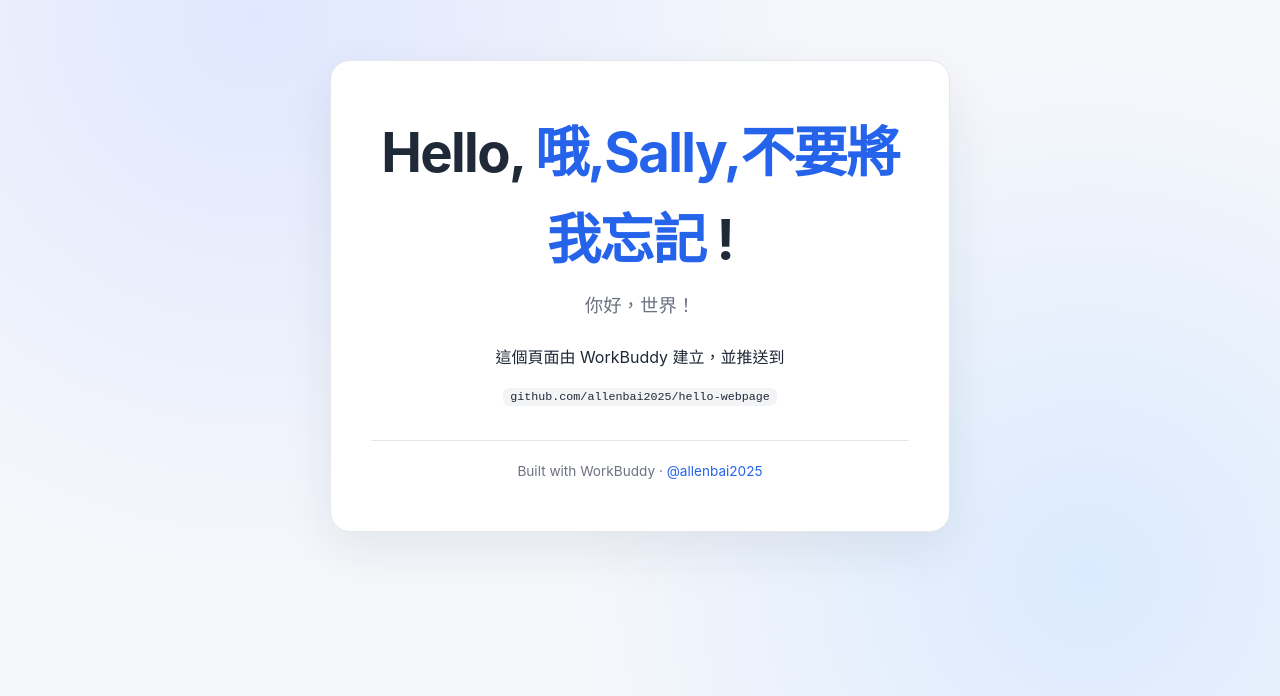
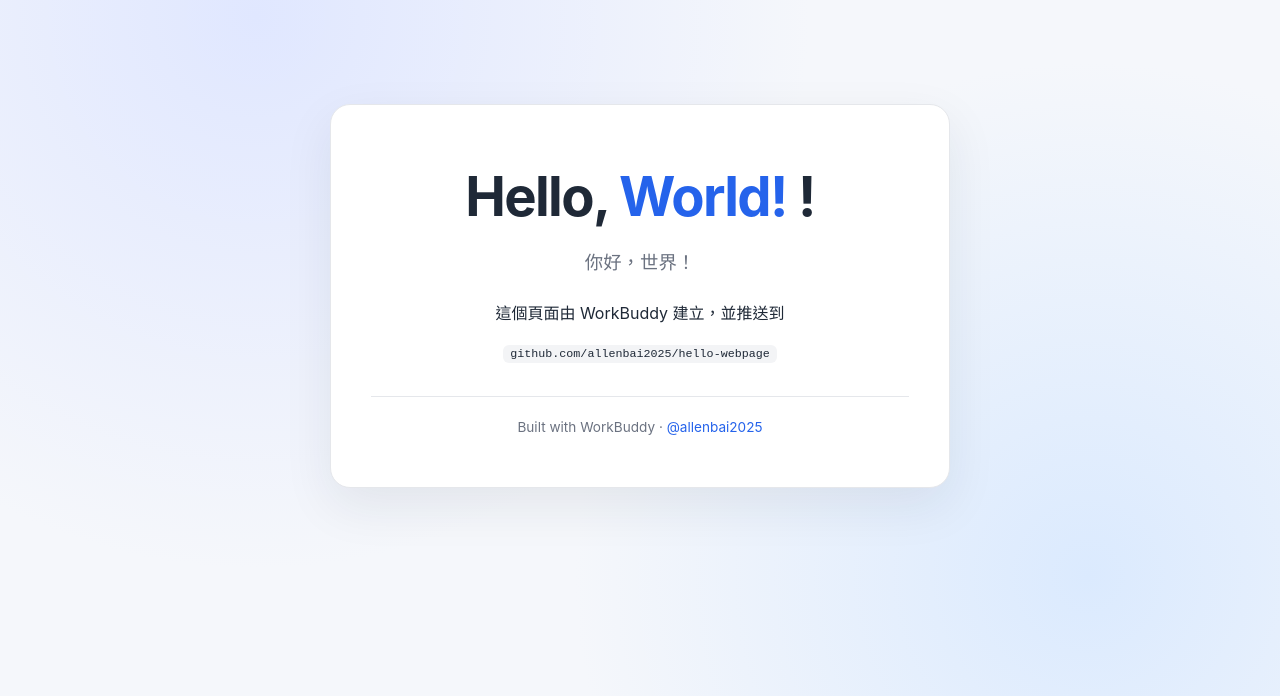
Before and after one commit to allenbai2025/hello-webpage, a plain HTML site: page index.html in a window 1280 px wide. Shown: the part 104-800 px from the top of the page. Drawn offline with Linux system fonts and the light colour scheme.

Commit message:
Change greeting from '哦,Sally' to 'World!'

```diff
--- a/index.html
+++ b/index.html
@@ -65,7 +65,7 @@
 </head>
 <body>
   <main>
-    <h1>Hello, <span>哦,Sally,不要將我忘記 </span>!</h1>
+    <h1>Hello, <span>World! </span>!</h1>
     <p class="zh">你好，世界！</p>
     <p>這個頁面由 WorkBuddy 建立，並推送到</p>
     <p><code>github.com/allenbai2025/hello-webpage</code></p>
```
